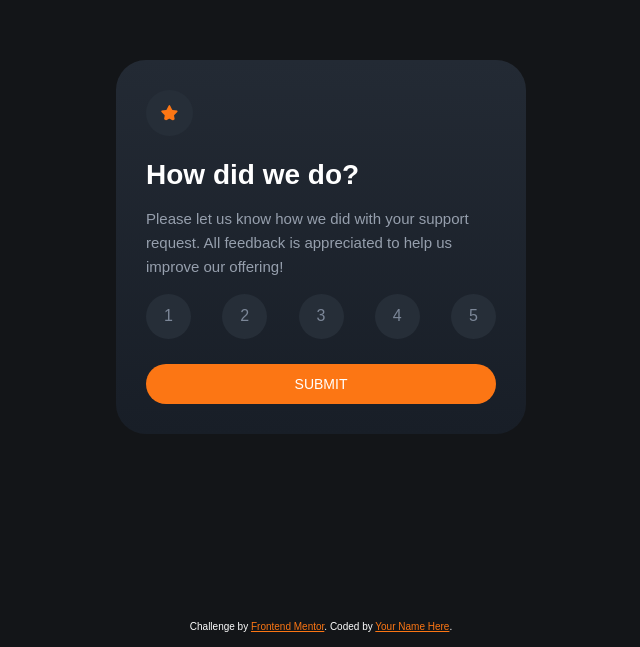
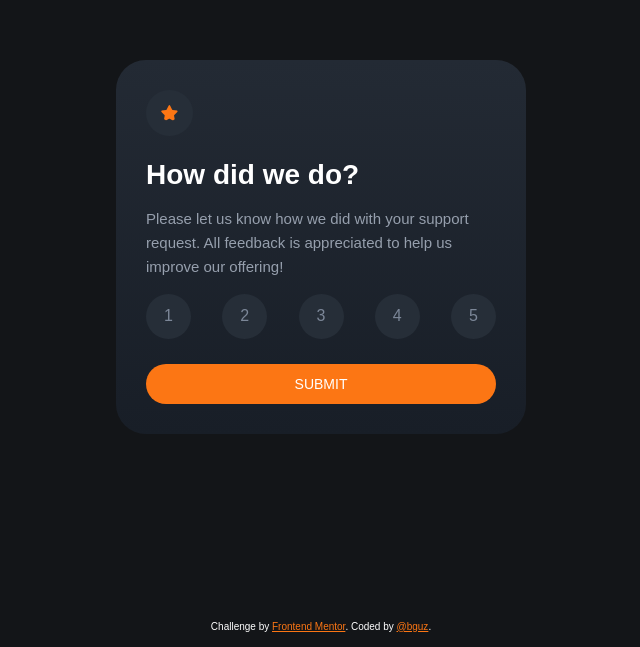
Before and after one commit to bguz/FEM-interactive-rating-component, a plain HTML site: page index.html in a window 1280 px wide. Shown: the part 153-800 px from the top of the page, without its empty margins (319-959 px from the left). Drawn offline with Linux system fonts and the light colour scheme.

```diff
--- a/index.html
+++ b/index.html
@@ -44,7 +44,7 @@
 
   <div class="attribution">
     Challenge by <a href="https://www.frontendmentor.io?ref=challenge" target="_blank">Frontend Mentor</a>.
-    Coded by <a href="#">Your Name Here</a>.
+    Coded by <a href="https://www.frontendmentor.io/profile/bguz">@bguz</a>.
   </div>
 
   <script src="assets/js/main.js"></script>
```
